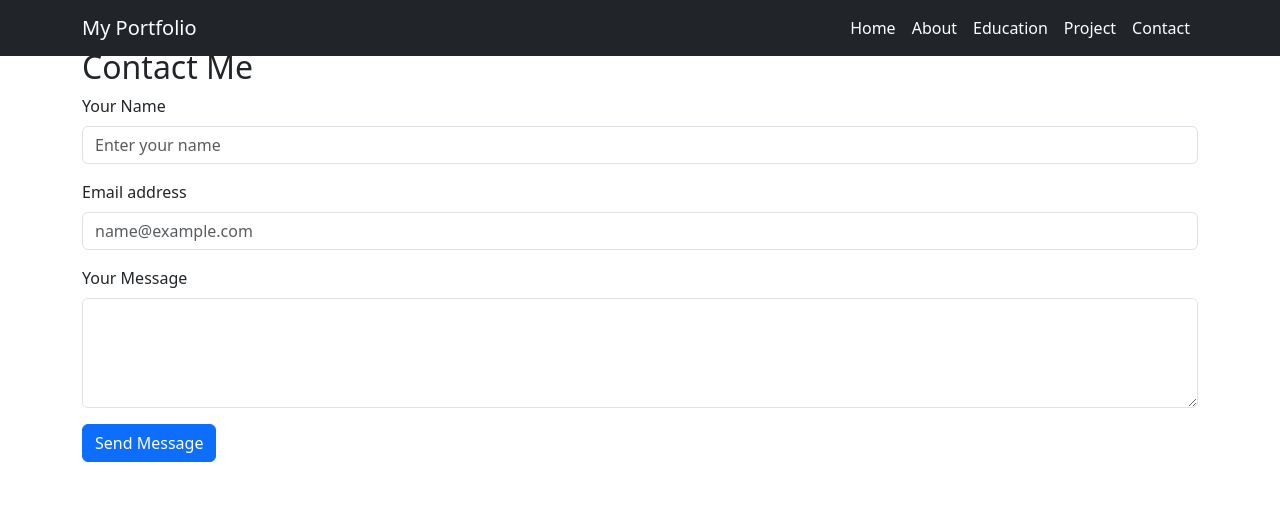
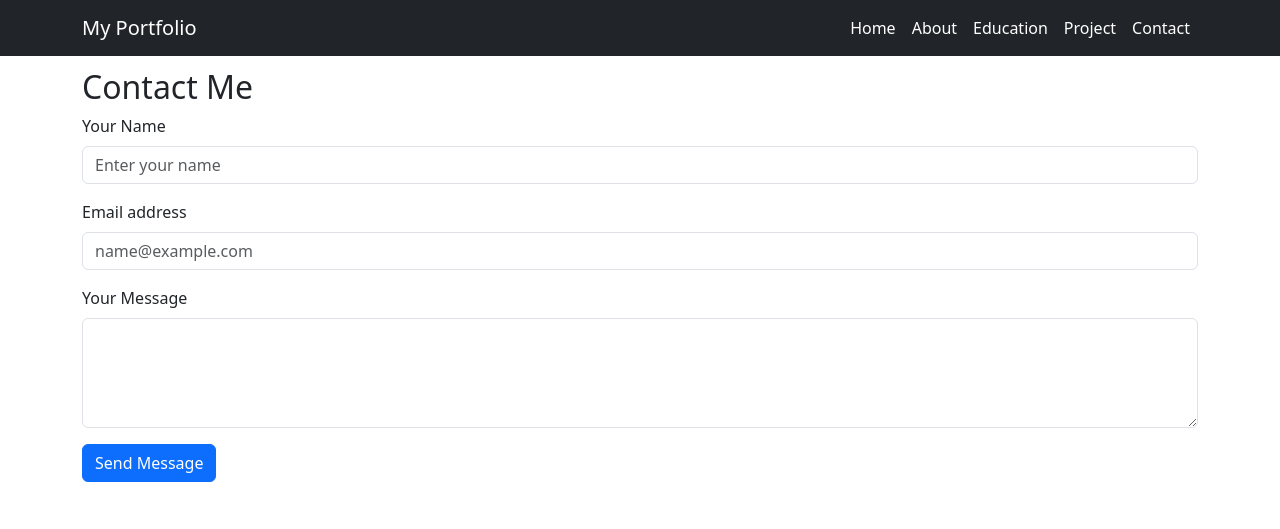
Before and after one commit to Mateen-maverics/one-page-portfolio, a Django app: page /contact/ in a window 1280 px wide. Shown: the top 529 px of the page. Run offline with Django 5.2, Linux system fonts and the light colour scheme.

Commit message:
Update contact.html

```diff
--- a/pages/templates/pages/contact.html
+++ b/pages/templates/pages/contact.html
@@ -17,6 +17,9 @@
         }
         nav .nav-link:hover {
             color: #ffd500;
+        }
+        #contact {
+            margin-top: 20px;
         }
     </style>
 </head>
```
